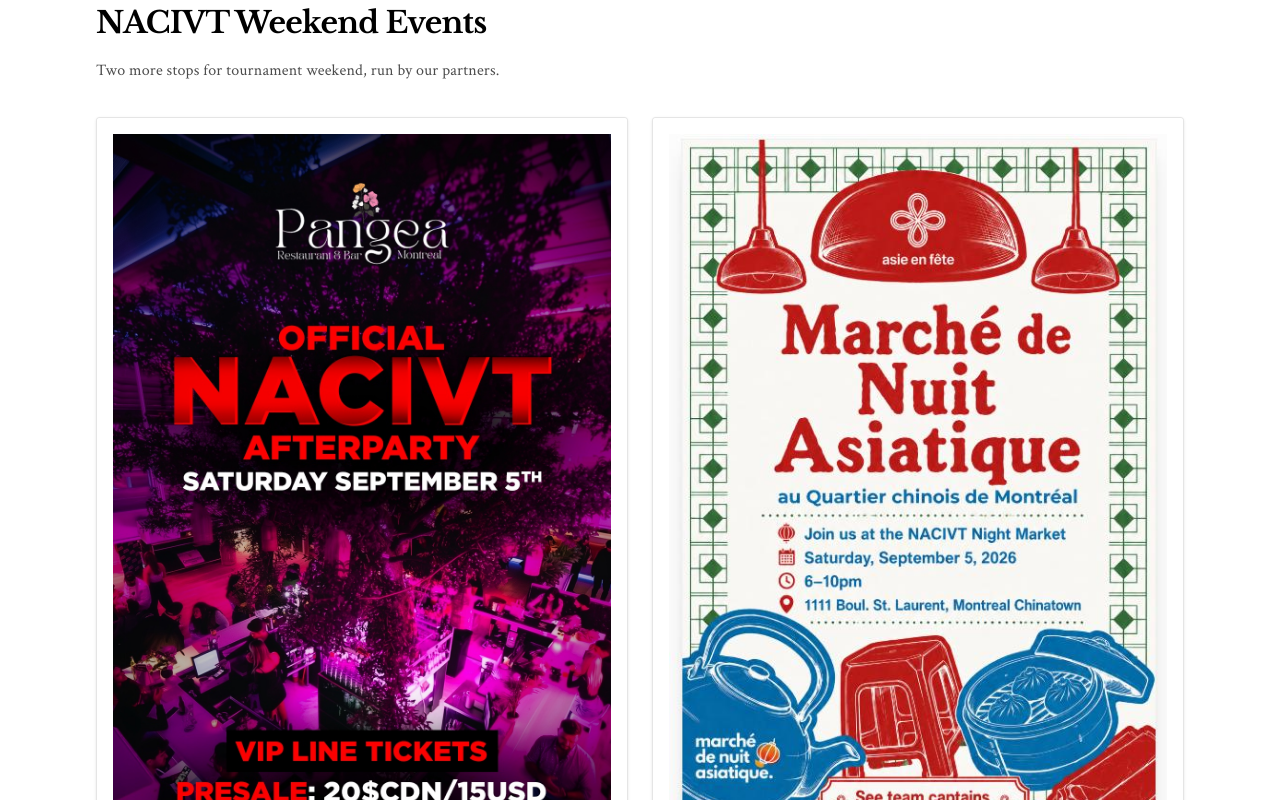
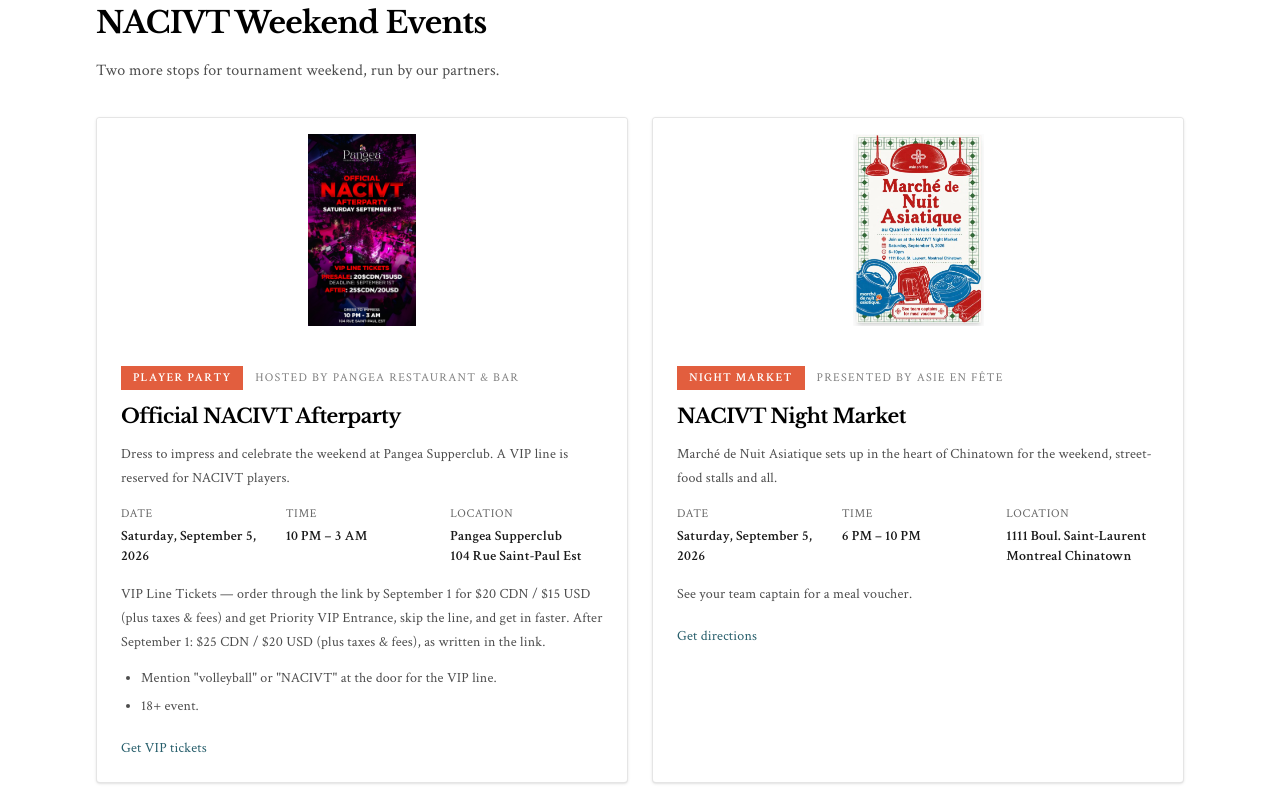
Before and after one commit to VictorSsuto/nacivt-2026, a React (Vite) app: page /events in a window 1280 px wide. Shown: the part 680-1480 px from the top of the page. Built offline with nearby package versions, Linux system fonts and the light colour scheme.

Commit message:
change to sizing

```diff
--- a/src/pages/events/events.jsx
+++ b/src/pages/events/events.jsx
@@ -62,12 +62,12 @@
           src={event.image}
           alt={event.imageAlt}
           loading="lazy"
-          className="h-auto w-full object-contain"
+          className="h-auto w-full max-h-48 object-contain"
         />
       </div>
 
-      <div className="flex flex-1 flex-col p-6 sm:p-8">
-        <div className="flex flex-wrap items-center gap-3 mb-4">
+      <div className="flex flex-1 flex-col p-6">
+        <div className="flex flex-wrap items-center gap-3 mb-3">
           <span className="bg-[#E25E3E] px-3 py-1 text-xs font-semibold uppercase tracking-widest text-white">
             {event.badge}
           </span>
@@ -77,7 +77,7 @@
         </div>
 
         <h3
-          className="text-xl sm:text-2xl font-bold tracking-tight text-black"
+          className="text-xl font-bold tracking-tight text-black"
           style={{ fontFamily: "'Libre Baskerville', serif" }}
         >
           {event.title}
@@ -87,7 +87,7 @@
           {event.description}
         </p>
 
-        <dl className="mt-5 grid grid-cols-1 gap-4 sm:grid-cols-3">
+        <dl className="mt-4 grid grid-cols-1 gap-3 sm:grid-cols-3">
           {event.details.map((detail) => (
             <div key={detail.label}>
               <dt className="text-xs font-medium uppercase tracking-wider text-black/60 mb-1">
@@ -101,7 +101,7 @@
         </dl>
 
         {event.notice && (
-          <p className="mt-5 text-sm leading-6 text-black/70">
+          <p className="mt-4 text-sm leading-6 text-black/70">
             {event.notice}
           </p>
         )}
@@ -118,7 +118,7 @@
           href={event.cta.href}
           target="_blank"
           rel="noopener noreferrer"
-          className="mt-6 inline-flex items-center gap-2 text-sm font-medium text-[#275E6B] transition-colors hover:text-[#E25E3E]"
+          className="mt-5 inline-flex items-center gap-2 text-sm font-medium text-[#275E6B] transition-colors hover:text-[#E25E3E]"
         >
           {event.cta.label}
         </a>
```
